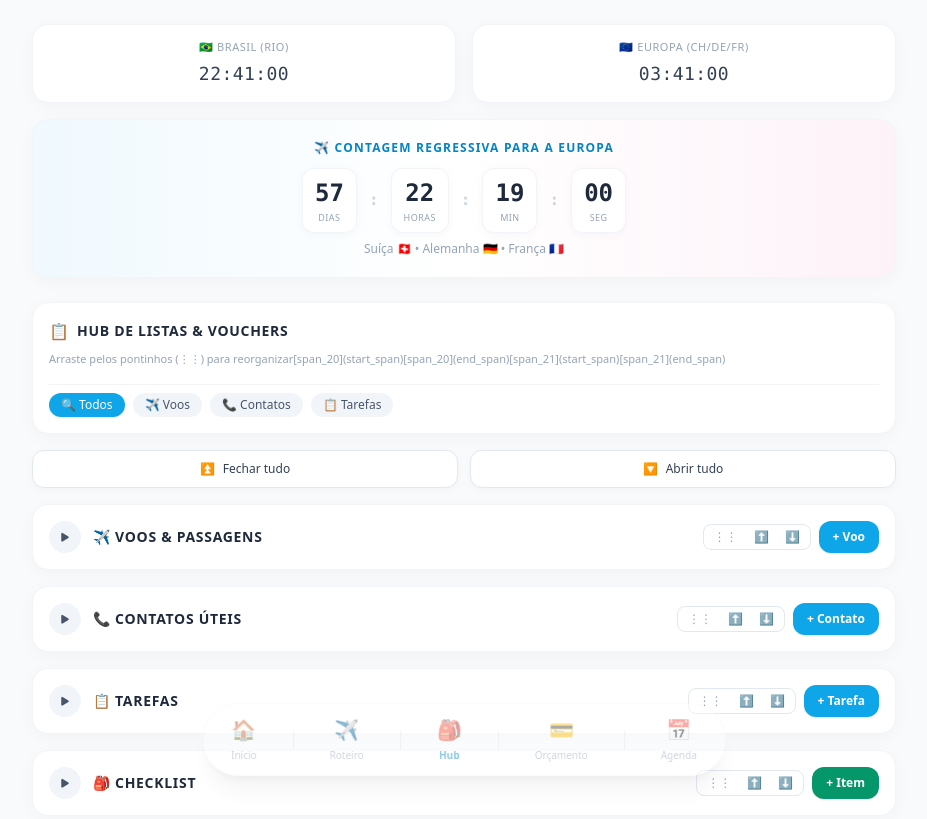
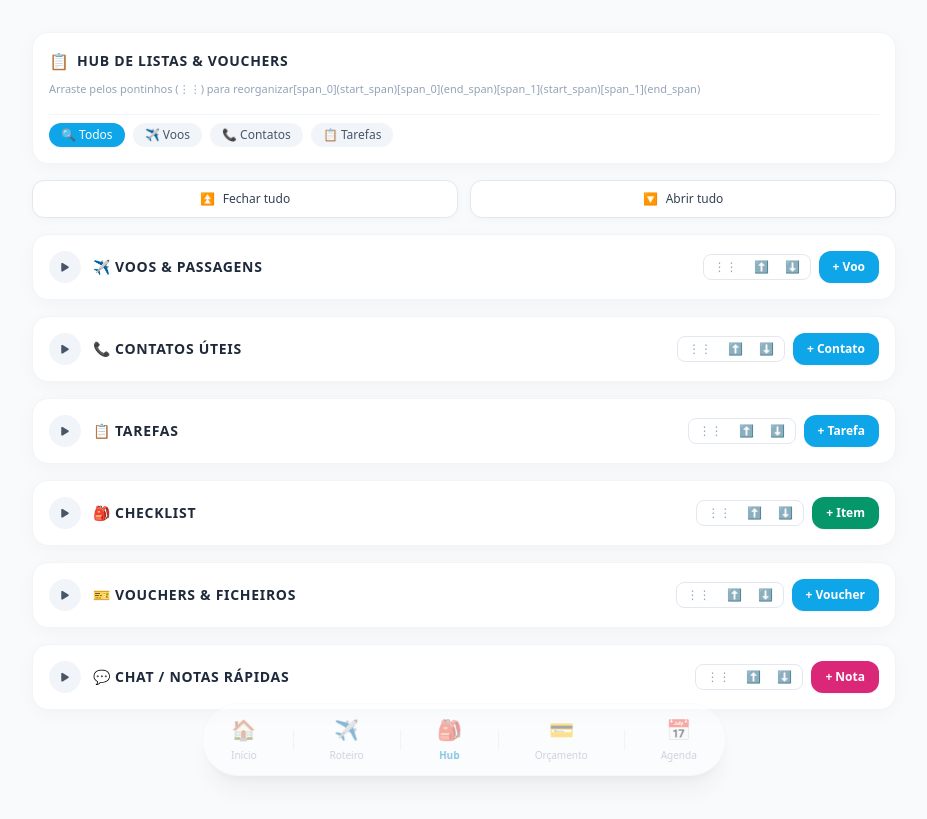
Before and after one commit to estoquesite/geradorhtml, a plain HTML site: page hub.html in a window 1280 px wide. Shown: the top 819 px of the page, without its empty margins (176-1103 px from the left). Drawn offline with nearby package versions, Linux system fonts and the light colour scheme.

Commit message:
Update hub.html
Removed header section including clocks and countdown timer.

```diff
--- a/hub.html
+++ b/hub.html
@@ -31,52 +31,8 @@
 </head>
 <body class="bg-lightBg text-slate-700 min-h-screen pb-32 font-sans selection:bg-sky-100 selection:text-sky-900">
 
-    <!-- CABEÇALHO / TOPO -->
-    <header class="w-full max-w-4xl mx-auto px-4 pt-6 pb-4">
-        <!-- Relógios: Brasil e Europa -->
-        <div class="grid grid-cols-2 gap-4 mb-4">
-            <div class="bg-cardBg border border-slate-100 rounded-2xl p-3.5 text-center soft-shadow">
-                <span class="text-[11px] font-medium uppercase tracking-wider text-slate-400 block mb-1">🇧🇷 Brasil (Rio)</span>
-                <div id="clock-br" class="text-lg font-light text-slate-700 font-mono tracking-wide">--:--:--</div>
-            </div>
-            <div class="bg-cardBg border border-slate-100 rounded-2xl p-3.5 text-center soft-shadow">
-                <span class="text-[11px] font-medium uppercase tracking-wider text-slate-400 block mb-1">🇪🇺 Europa (CH/DE/FR)</span>
-                <div id="clock-eu" class="text-lg font-light text-slate-700 font-mono tracking-wide">--:--:--</div>
-            </div>
-        </div>
-
-        <!-- Contador Regressivo -->
-        <div class="bg-gradient-to-r from-sky-50 via-white to-pink-50 border border-slate-100 rounded-2xl p-5 text-center soft-shadow">
-            <h2 class="text-xs font-bold tracking-widest text-sky-600 uppercase mb-3">✈️ Contagem Regressiva para a Europa</h2>
-
-            <div id="countdown" class="flex justify-center items-center gap-2 sm:gap-3 my-2 text-slate-800 font-mono">
-                <div class="flex flex-col items-center bg-white border border-slate-100 rounded-xl px-3 py-2 soft-shadow-sm min-w-[55px]">
-                    <span id="cd-days" class="text-xl sm:text-2xl font-semibold">--</span>
-                    <span class="text-[9px] uppercase tracking-wider text-slate-400 font-sans mt-0.5">dias</span>
-                </div>
-                <span class="text-slate-300 font-bold">:</span>
-                <div class="flex flex-col items-center bg-white border border-slate-100 rounded-xl px-3 py-2 soft-shadow-sm min-w-[55px]">
-                    <span id="cd-hours" class="text-xl sm:text-2xl font-semibold">--</span>
-                    <span class="text-[9px] uppercase tracking-wider text-slate-400 font-sans mt-0.5">horas</span>
-                </div>
-                <span class="text-slate-300 font-bold">:</span>
-                <div class="flex flex-col items-center bg-white border border-slate-100 rounded-xl px-3 py-2 soft-shadow-sm min-w-[55px]">
-                    <span id="cd-mins" class="text-xl sm:text-2xl font-semibold">--</span>
-                    <span class="text-[9px] uppercase tracking-wider text-slate-400 font-sans mt-0.5">min</span>
-                </div>
-                <span class="text-slate-300 font-bold">:</span>
-                <div class="flex flex-col items-center bg-white border border-slate-100 rounded-xl px-3 py-2 soft-shadow-sm min-w-[55px]">
-                    <span id="cd-secs" class="text-xl sm:text-2xl font-semibold">--</span>
-                    <span class="text-[9px] uppercase tracking-wider text-slate-400 font-sans mt-0.5">seg</span>
-                </div>
-            </div>
-
-            <p class="text-xs text-slate-400 font-medium mt-2">Suíça 🇨🇭 • Alemanha 🇩🇪 • França 🇫🇷</p>
-        </div>
-    </header>
-
     <!-- CONTEÚDO PRINCIPAL (Hub de Listas & Vouchers) -->
-    <main class="w-full max-w-4xl mx-auto px-4 mt-2 space-y-4">
+    <main class="w-full max-w-4xl mx-auto px-4 pt-8 space-y-4">
 
         <!-- CABEÇALHO DO HUB -->
         <div class="bg-cardBg border border-slate-100 rounded-2xl p-4 soft-shadow">
@@ -86,7 +42,7 @@
                     <h3 class="text-xs sm:text-sm font-bold tracking-wider text-slate-800 uppercase">HUB DE LISTAS & VOUCHERS</h3>
                 </div>
             </div>
-            <p class="text-[11px] text-slate-400 mb-4">Arraste pelos pontinhos (⋮⋮) para reorganizar[span_20](start_span)[span_20](end_span)[span_21](start_span)[span_21](end_span)</p>
+            <p class="text-[11px] text-slate-400 mb-4">Arraste pelos pontinhos (⋮⋮) para reorganizar[span_0](start_span)[span_0](end_span)[span_1](start_span)[span_1](end_span)</p>
 
             <!-- FILTROS DO HUB -->
             <div class="flex flex-wrap items-center gap-2 pt-2 border-t border-slate-100">
@@ -261,55 +217,18 @@
         </nav>
     </div>
 
-    <!-- SCRIPTS DE FUNCIONALIDADE -->
     <script>
-        // Relógios em tempo real
-        function updateClocks() {
-            const now = new Date();
-            document.getElementById('clock-br').innerText = now.toLocaleTimeString('pt-BR', { timeZone: 'America/Sao_Paulo' });
-            document.getElementById('clock-eu').innerText = now.toLocaleTimeString('pt-BR', { timeZone: 'Europe/Zurich' });
-        }
-        setInterval(updateClocks, 1000);
-        updateClocks();
-
-        // Contagem Regressiva para Dezembro de 2026
-        const tripDate = new Date('2026-12-01T00:00:00');
-        function updateCountdown() {
-            const now = new Date();
-            const diff = tripDate - now;
-
-            if (diff > 0) {
-                const days = Math.floor(diff / (1000 * 60 * 60 * 24));
-                const hours = Math.floor((diff / (1000 * 60 * 60)) % 24);
-                const minutes = Math.floor((diff / 1000 / 60) % 60);
-                const seconds = Math.floor((diff / 1000) % 60);
-
-                document.getElementById('cd-days').innerText = String(days).padStart(2, '0');
-                document.getElementById('cd-hours').innerText = String(hours).padStart(2, '0');
-                document.getElementById('cd-mins').innerText = String(minutes).padStart(2, '0');
-                document.getElementById('cd-secs').innerText = String(seconds).padStart(2, '0');
-            } else {
-                document.getElementById('countdown').innerHTML = "<span class='text-lg font-bold text-pink-600'>Boa Viagem! ✈️✨</span>";
-            }
-        }
-        setInterval(updateCountdown, 1000);
-        updateCountdown();
-
-        // Comportamento da barra flutuante ao rolar
         let scrollTimeout;
         const dock = document.getElementById('floating-dock');
-
         window.addEventListener('scroll', () => {
             dock.style.transform = 'translate(-50%, 6px)';
             dock.style.opacity = '0.35';
-
             clearTimeout(scrollTimeout);
             scrollTimeout = setTimeout(() => {
                 dock.style.transform = 'translate(-50%, 0)';
                 dock.style.opacity = '0.45';
             }, 300);
         });
-
         dock.addEventListener('mouseenter', () => { dock.style.opacity = '1'; });
         dock.addEventListener('mouseleave', () => { dock.style.opacity = '0.45'; });
         dock.addEventListener('touchstart', () => { dock.style.opacity = '1'; });
```
